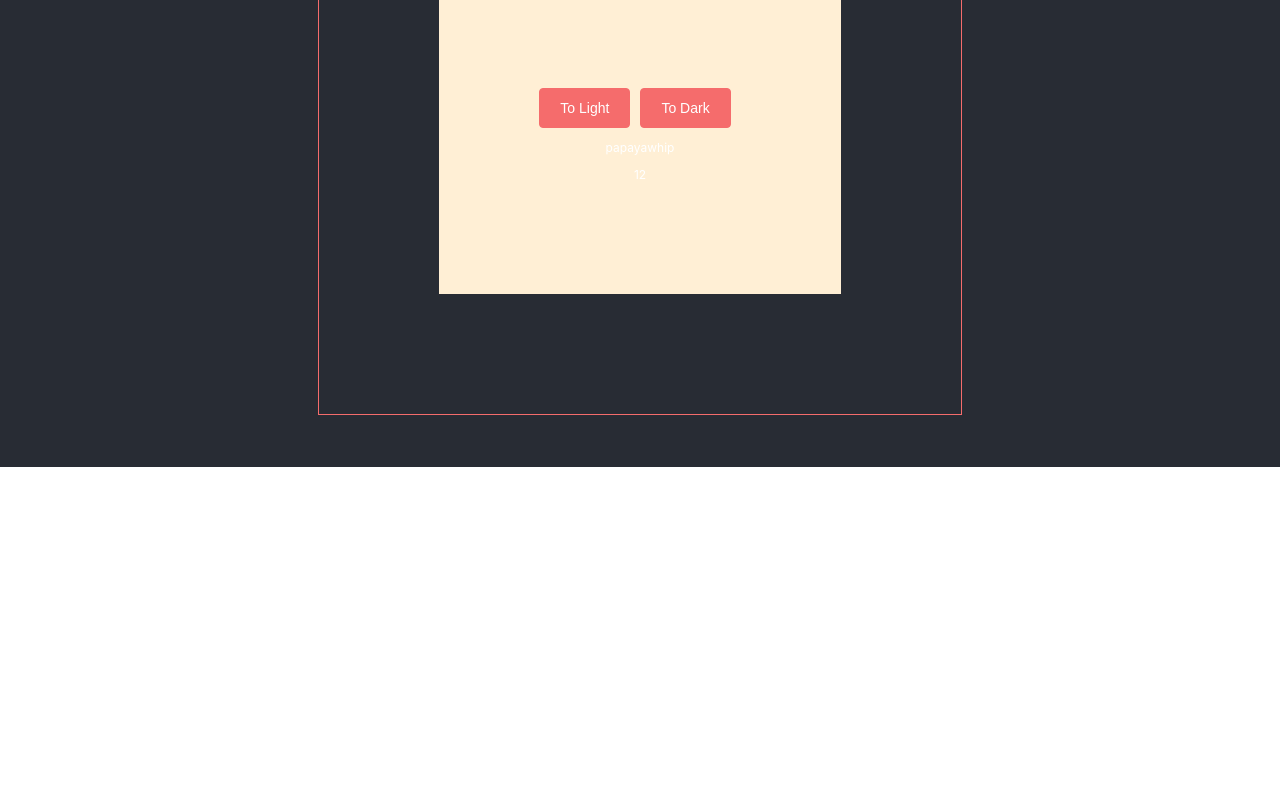
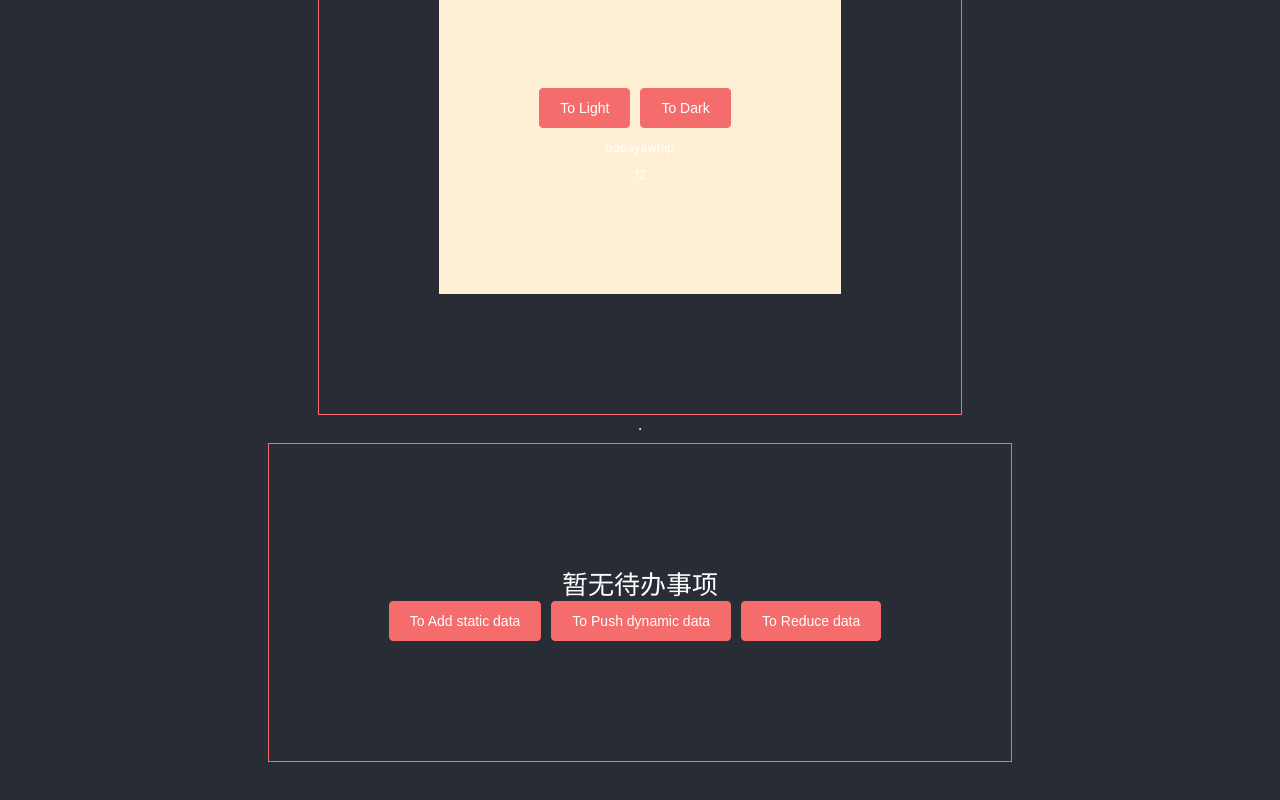
Before and after one commit to leslie1943/react-redux-xiuyan, a React (Create React App) app: page / in a window 1280 px wide. Shown: the part 1913-2713 px from the top of the page. Before the commit the page ends 2380 px from the top, so only its background shows below. Built offline with nearby package versions, Linux system fonts and the light colour scheme.

Commit message:
redux-action example

```diff
--- a/src/App.tsx
+++ b/src/App.tsx
@@ -9,6 +9,7 @@ import ProfilePage from './components/ProfilePage'
 import CounterSimple from './components/CounterSimple'
 import CounterSimleMore from './components/CounterSimleMore'
 import ConfigSetting from './components/ConfigSetting'
+import TodoDemo from './components/TodoDemo'
 import './demo/declare-demo'
 
 interface AppState {
@@ -101,6 +102,14 @@ class App extends Component<null, AppState> {
           >
             <ConfigSetting />
           </div>
+          <hr />
+          <div
+            style={{ border: '1px solid #f56c6c', padding: 120 }}
+            className="child-container"
+          >
+            <TodoDemo />
+          </div>
+
           <p></p>
         </header>
       </div>
--- /dev/null
+++ b/src/components/TodoDemo.tsx
@@ -0,0 +1,63 @@
+import React from 'react'
+import { addAction, reduceAction, ItemState, addTodo } from '../reducers/todo'
+import { connect } from 'react-redux'
+import { RootState, ReduxDispatch } from '../reducers/index'
+
+interface Props {
+  add: () => any
+  reduce: () => any
+  onPush: (item: ItemState) => void
+  todoItems: ItemState[]
+}
+
+class TodoDemo extends React.Component<Props> {
+  render() {
+    const btnStyle = {
+      marginRight: 10,
+    }
+
+    return (
+      <div>
+        {this.props.todoItems &&
+          this.props.todoItems.map((item) => {
+            return <p>{item.name}</p>
+          })}
+        {!this.props.todoItems.length && <div>暂无待办事项</div>}
+        <button style={btnStyle} onClick={this.props.add}>
+          To Add static data
+        </button>
+        <button
+          style={btnStyle}
+          onClick={() =>
+            this.props.onPush({ name: Math.random().toString(), status: 0 })
+          }
+        >
+          To Push dynamic data
+        </button>
+        <button style={btnStyle} onClick={this.props.reduce}>
+          To Reduce data
+        </button>
+      </div>
+    )
+  }
+}
+
+// 将 state 映射到 组件的 props
+// 左侧属性可以自定义: 右侧的属性是 module下的
+const mapStateToProps = (state: RootState) => {
+  return {
+    todoItems: state.todo.items,
+  }
+}
+
+// 将 action 映射到 组件的 props
+// 使用 dispatch来触发 action 可以影响到 reducer 模块下对应的函数,进而更新 模块下的 state
+const mapDispatchToProps = (dispatch: ReduxDispatch) => ({
+  add: () => dispatch(addAction),
+  reduce: () => dispatch(reduceAction),
+  // action 回传参数
+  onPush: (item: ItemState) => dispatch(addTodo(item)),
+})
+
+// 注入到组件的props
+export default connect(mapStateToProps, mapDispatchToProps)(TodoDemo)
--- a/src/reducers/index.ts
+++ b/src/reducers/index.ts
@@ -1,14 +1,16 @@
 import { createStore, combineReducers, Dispatch } from 'redux'
 import { calculate, CalculateState } from './calculate'
 import { config, ConfigState } from './config'
+import { todo, TodoState } from './todo'
 
 export interface RootState {
   calculate: CalculateState
   config: ConfigState
+  todo: TodoState
 }
 
 // 全局可以创建多个 reducer 在这里统一在一起
-const rootReducer = combineReducers({ calculate, config })
+const rootReducer = combineReducers({ calculate, config, todo })
 
 /***
  * 🔯🔯🔯🔯 Redux Step-1: 通过 createStore 完成 store 对象的创建
--- /dev/null
+++ b/src/reducers/todo.ts
@@ -0,0 +1,85 @@
+// import { Dispatch } from 'redux'
+
+export const ADD = 'ADD'
+export const REDUCE = 'REDUCE'
+
+export interface IAction {
+  type: typeof ADD | typeof REDUCE
+  item: {
+    name: string
+    status: number
+  }
+}
+
+// >>>>>>>>>> 🎃🎃🎃 直接定义 action 的方式 🎃🎃🎃
+export const addAction: IAction = {
+  type: ADD,
+  item: {
+    name: 'todo item',
+    status: 0,
+  },
+}
+// >>>>>>>>>> 🎃🎃🎃 直接定义 action 的方式 🎃🎃🎃
+export const reduceAction: IAction = {
+  type: REDUCE,
+  item: {
+    name: '',
+    status: 0,
+  },
+}
+
+/**
+ * >>>>>>>>>> 🎃🎃🎃 定义方法返回 action 的方式(带参数) 🎃🎃🎃
+ * 在组件中的 Map 方法 ⏬⏬⏬⏬⏬
+ *   const mapDispatchToProps = (dispatch: ReduxDispatch) => ({
+ *     // action 回传参数
+ *     onPush: (item: ItemState) => dispatch(addTodo(item)),
+ *   })
+ *
+ * 在组件中的 Props   ⏬⏬⏬⏬⏬
+ * interface Props {
+ *    onPush: (item: ItemState) => void
+ * }
+ * 在组件中的 调用   ⏬⏬⏬⏬⏬
+ *  <button onClick={() => this.props.onPush({ name: Math.random().toString(), status: 0 })}>
+ *    To Push
+ *  </button>
+ */
+export const addTodo = (item: ItemState) => {
+  return {
+    type: ADD,
+    item,
+  }
+}
+
+export interface ItemState {
+  name: string
+  status: number
+}
+
+export interface TodoState {
+  items: Array<ItemState>
+}
+
+const todo = (state: TodoState = { items: [] }, action: IAction): TodoState => {
+  // debugger
+  switch (action.type) {
+    case ADD:
+      const addItems = state.items
+      return {
+        items: [...addItems, action.item],
+      }
+    case REDUCE:
+      const reduceItems = state.items
+      if (reduceItems.length > 0) {
+        reduceItems.pop()
+      }
+      return {
+        items: [...reduceItems],
+      }
+    default:
+      return state
+  }
+}
+
+export { todo }
```
